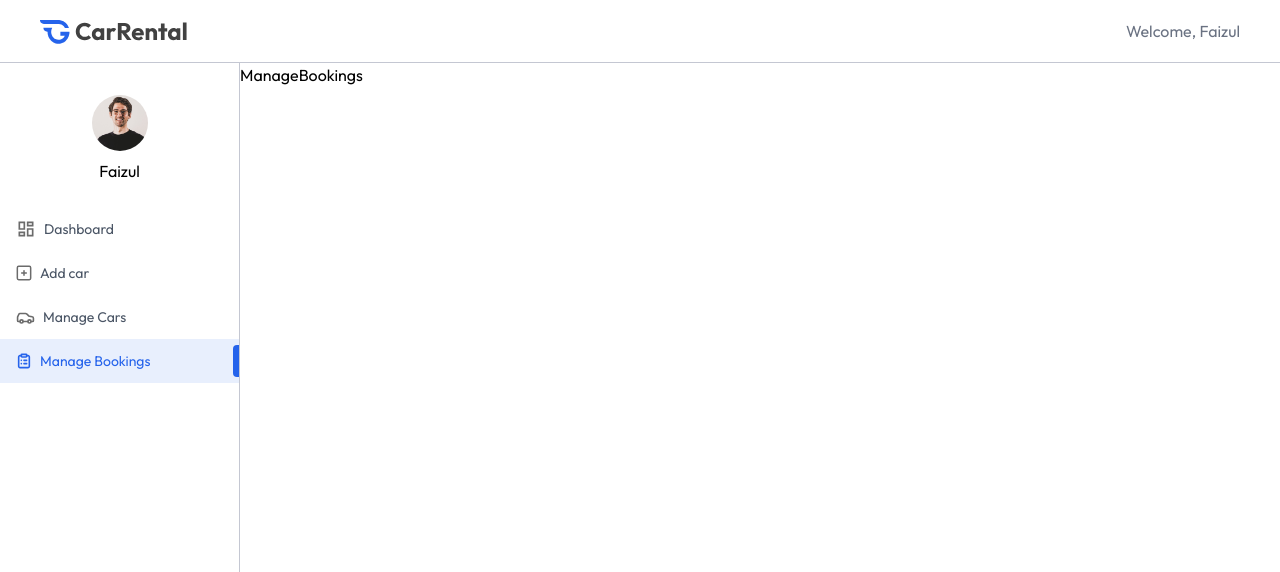
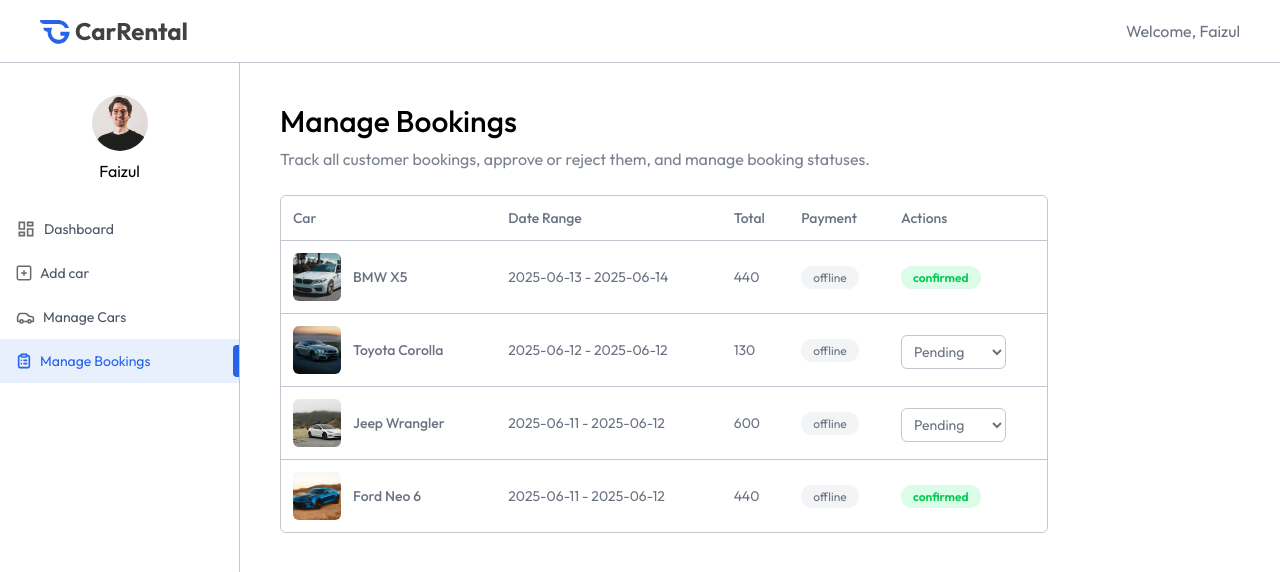
Before and after one commit to Faizululum/car-rental, a React (Vite) app in the folder client/: page /owner/manage-bookings in a window 1280 px wide. Shown: the top 572 px of the page. Built offline with nearby package versions, Linux system fonts and the light colour scheme.

Commit message:
feat: create ManageBookings page

```diff
--- a/client/src/pages/owner/ManageBookings.jsx
+++ b/client/src/pages/owner/ManageBookings.jsx
@@ -1,8 +1,67 @@
-import React from 'react'
+import React, { useEffect, useState } from 'react';
+import { dummyMyBookingsData } from '../../assets/assets';
+import Title from '../../components/owner/Title';
 
 const ManageBookings = () => {
+
+  const currency = import.meta.env.VITE_CURRENCY;
+
+  const [bookings, setBookings] = useState([]);
+  const fetchOwnerBookings = async () => {
+    setBookings(dummyMyBookingsData)
+  }
+
+  useEffect(() => {
+    fetchOwnerBookings();
+  }, [])
+
   return (
-    <div>ManageBookings</div>
+    <div className="px-4 pt-10 md:px-10 w-full">
+      <Title title="Manage Bookings" subTitle="Track all customer bookings, approve or reject them, and manage booking statuses." />
+      <div className="max-w-3xl w-full rounded-md overflow-hidden border border-borderColor mt-6">
+        <table className="w-full border-collapse text-left text-sm text-gray-600">
+          <thead className="text-gray-500">
+            <tr>
+              <th className="p-3 font-medium">Car</th>
+              <th className="p-3 font-medium max-md:hidden">Date Range</th>
+              <th className="p-3 font-medium">Total</th>
+              <th className="p-3 font-medium max-md:hidden">Payment</th>
+              <th className="p-3 font-medium">Actions</th>
+            </tr>
+          </thead>
+          <tbody>
+            {bookings.map((booking, index) => (
+              <tr key={index} className="border-t border-borderColor hover:bg-gray-50 text-gray-500">
+                <td className="p-3 flex items-center gap-3">
+                  <img src={booking.car.image} alt="car" className="w-12 h-12 aspect-square rounded-md object-cover" />
+                  <p className="font-medium max-md:hidden">{booking.car.brand} {booking.car.model}</p>
+                </td>
+                <td className="p-3 max-md:hidden">
+                  {booking.pickupDate.split('T')[0]} - {booking.returnDate.split('T')[0]}
+                </td>
+                <td className="p-3">{currency}{booking.price}</td>
+                <td className="p-3 max-md:hidden">
+                  <span className="px-3 bg-gray-100 py-1 rounded-full text-xs">
+                    offline
+                  </span>
+                </td>
+                <td className="p-3">
+                  {booking.status === 'pending' ? (
+                    <select value={booking.status} className="px-2 py-1.5 mt-1 text-gray-500 border border-borderColor rounded-md outline-none">
+                      <option value="pending">Pending</option>
+                      <option value="confirmed">Confirmed</option>
+                      <option value="cancelled">Canceled</option>
+                    </select>
+                  ) : (
+                    <span className={`px-3 py-1 rounded-full text-xs font-semibold ${booking.status === "confirmed" ? "bg-green-100 text-green-500" : "bg-red-100 text-red-500"}`}>{booking.status}</span>
+                  )}
+                </td>
+              </tr>
+            ))}
+          </tbody>
+        </table>
+      </div>
+    </div>
   )
 }
 
```
